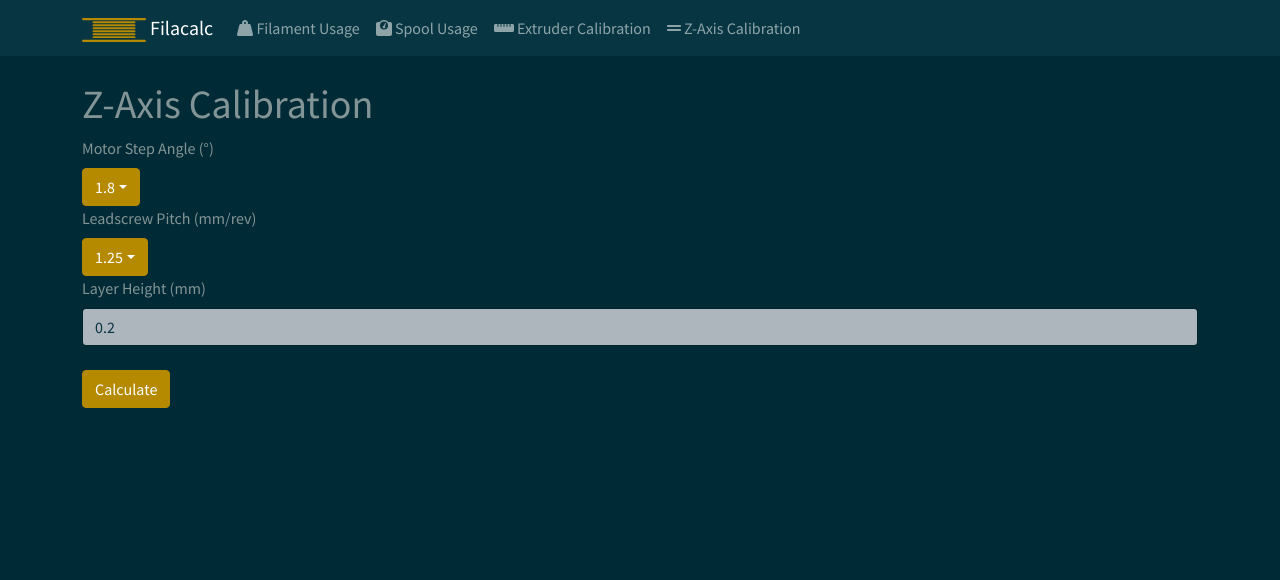
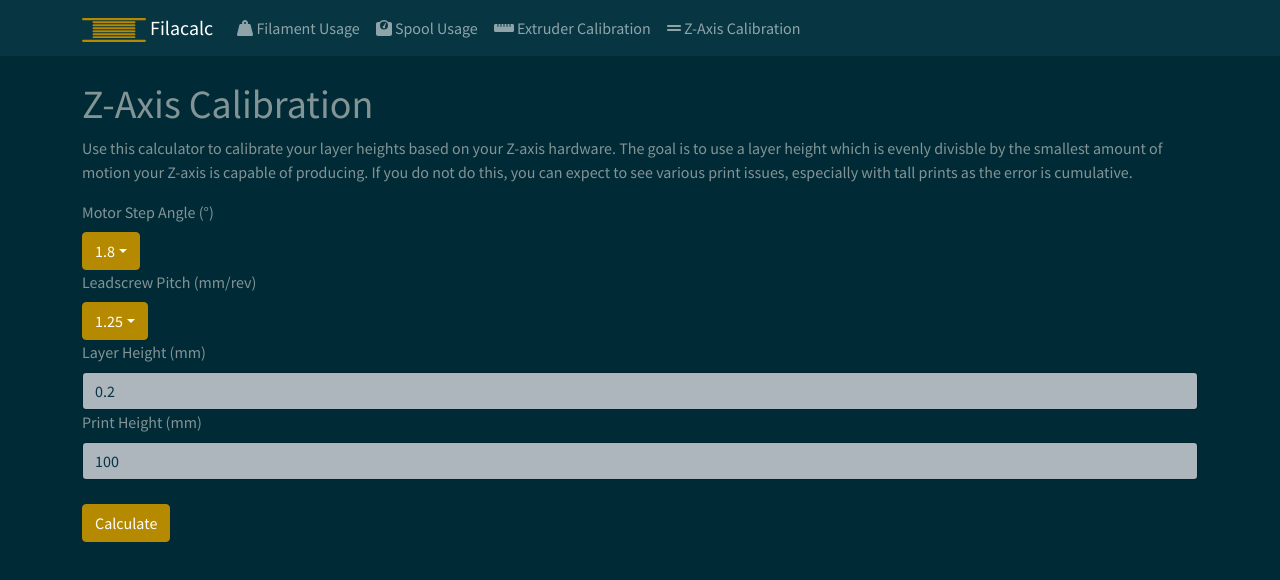
Before and after one commit to ayan4m1/filacalc, a React app: page /#/z-axis in a window 1280 px wide. Shown: the top 580 px of the page. Built offline with nearby package versions, Linux system fonts and the light colour scheme.

Commit message:
allow user to set height to calculate error over for z-axis

```diff
--- a/src/components/ZAxisCalibration.js
+++ b/src/components/ZAxisCalibration.js
@@ -1,11 +1,13 @@
 import { useFormik } from 'formik';
 import { Fragment, useCallback, useState } from 'react';
-import { Button, Form, Dropdown, Card, Table } from 'react-bootstrap';
+import { Button, Form, Dropdown, Table } from 'react-bootstrap';
 import { Helmet } from 'react-helmet';
 
+import ResultsCard from 'components/ResultsCard';
 import { leadscrewPitches, stepAngles } from 'utils';
 
 export default function ZAxisCalibration() {
+  const [printHeight, setPrintHeight] = useState(100);
   const [stepHeight, setStepHeight] = useState(null);
   const [evenlyDivisible, setEvenlyDivisible] = useState(false);
   const [layerHeights, setLayerHeights] = useState([]);
@@ -14,12 +16,15 @@ export default function ZAxisCalibration() {
     stepAngle: 1.8,
     customStepAngle: 0,
     leadscrewPitch: 1.25,
-    customLeadscrewPitch: 0
+    customLeadscrewPitch: 0,
+    printHeight: 100
   };
 
   const { values, handleChange, handleSubmit, setFieldValue } = useFormik({
     initialValues,
     onSubmit: (vals) => {
+      setPrintHeight(vals.printHeight);
+
       const stepAngle =
         vals.stepAngle === 'custom' ? vals.customStepAngle : vals.stepAngle;
       const leadscrewPitch =
@@ -70,7 +75,7 @@ export default function ZAxisCalibration() {
           errorSign = '+';
         }
 
-        error *= 1e2 / vals.layerHeight / 1e2;
+        error *= vals.printHeight / vals.layerHeight / 1e2;
 
         newLayerHeights.push({
           height: heightMultiple * newStepHeight,
@@ -101,6 +106,13 @@ export default function ZAxisCalibration() {
     <Fragment>
       <Helmet title="Z-Axis Calibration" />
       <h1>Z-Axis Calibration</h1>
+      <p>
+        Use this calculator to calibrate your layer heights based on your Z-axis
+        hardware. The goal is to use a layer height which is evenly divisble by
+        the smallest amount of motion your Z-axis is capable of producing. If
+        you do not do this, you can expect to see various print issues,
+        especially with tall prints as the error is cumulative.
+      </p>
       <Form onSubmit={handleSubmit}>
         <Form.Group>
           <Form.Label>Motor Step Angle (&deg;)</Form.Label>
@@ -166,15 +178,26 @@ export default function ZAxisCalibration() {
           />
         </Form.Group>
         <Form.Group>
+          <Form.Label>Print Height (mm)</Form.Label>
+          <Form.Control
+            type="number"
+            name="printHeight"
+            onChange={handleChange}
+            value={values.printHeight}
+          />
+        </Form.Group>
+        <Form.Group>
           <Button type="primary" className="mt-4">
             Calculate
           </Button>
         </Form.Group>
       </Form>
       {Boolean(stepHeight) && (
-        <Card body className="my-4">
-          <Card.Title>Results</Card.Title>
-          {evenlyDivisible ? (
+        <ResultsCard
+          results={[
+            {
+              label: 'Divisibility Check',
+              content: evenlyDivisible ? (
                 <p className="text-success">
                   Your layer height is evenly divisible by your step height!
                 </p>
@@ -182,17 +205,20 @@ export default function ZAxisCalibration() {
                 <p className="text-danger">
                   Your layer height is not evenly divisible by your step height!
                 </p>
-          )}
-          <p>
-            Your layer height should be a multiple of{' '}
-            <strong>{stepHeight.toFixed(6)}mm</strong>
-          </p>
+              )
+            },
+            {
+              label: 'Minimum Step Height',
+              content: `${stepHeight.toFixed(6)}mm`
+            }
+          ]}
+        >
           <Table>
             <thead>
               <tr>
                 <th>Layer Height (mm)</th>
                 <th>Number of Steps</th>
-                <th>Error over 10cm (mm)</th>
+                <th>Error over {printHeight / 10}cm (mm)</th>
               </tr>
             </thead>
             <tbody>
@@ -213,7 +239,7 @@ export default function ZAxisCalibration() {
               ))}
             </tbody>
           </Table>
-        </Card>
+        </ResultsCard>
       )}
     </Fragment>
   );
```
Lines whose indentation alone changed are shown as unchanged.
